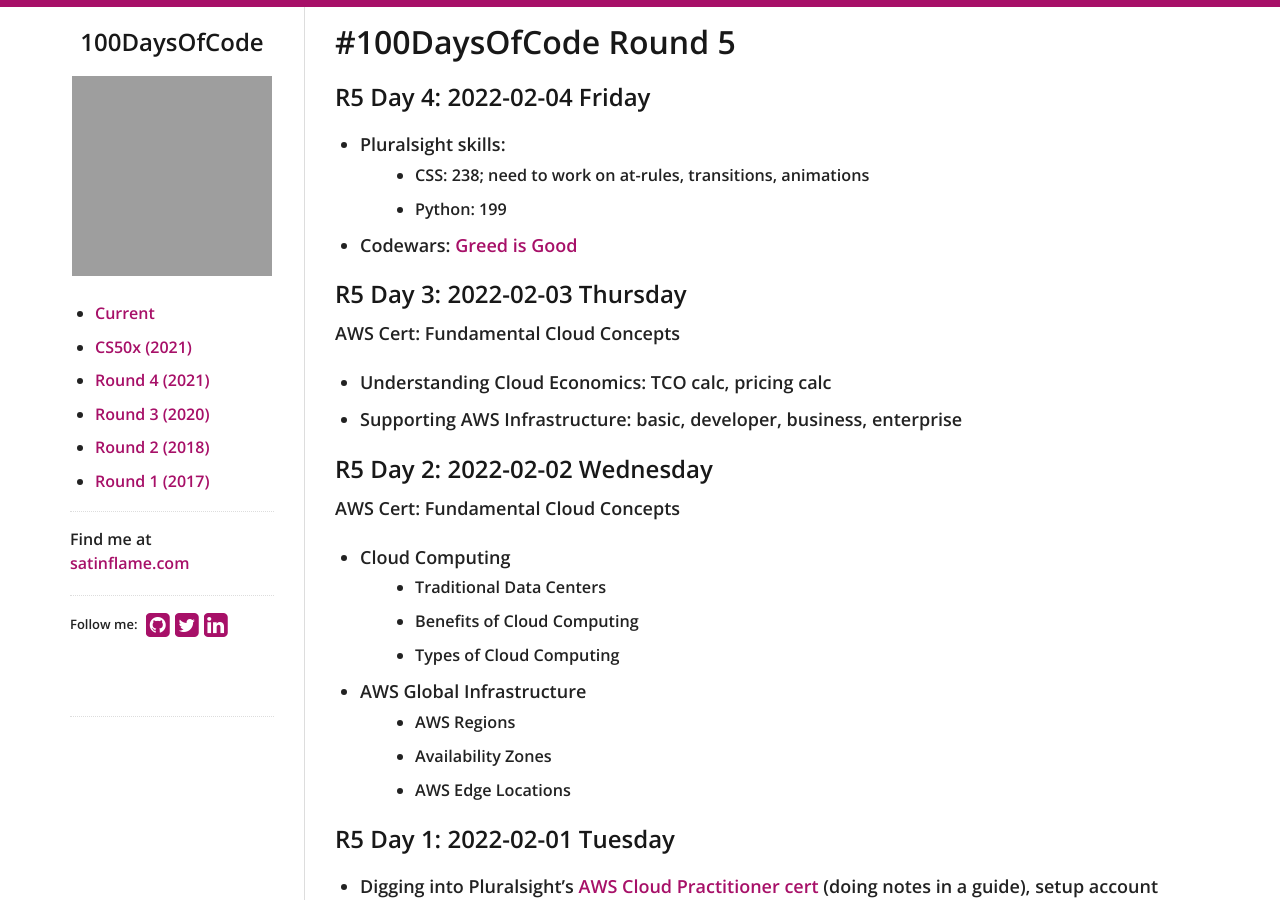
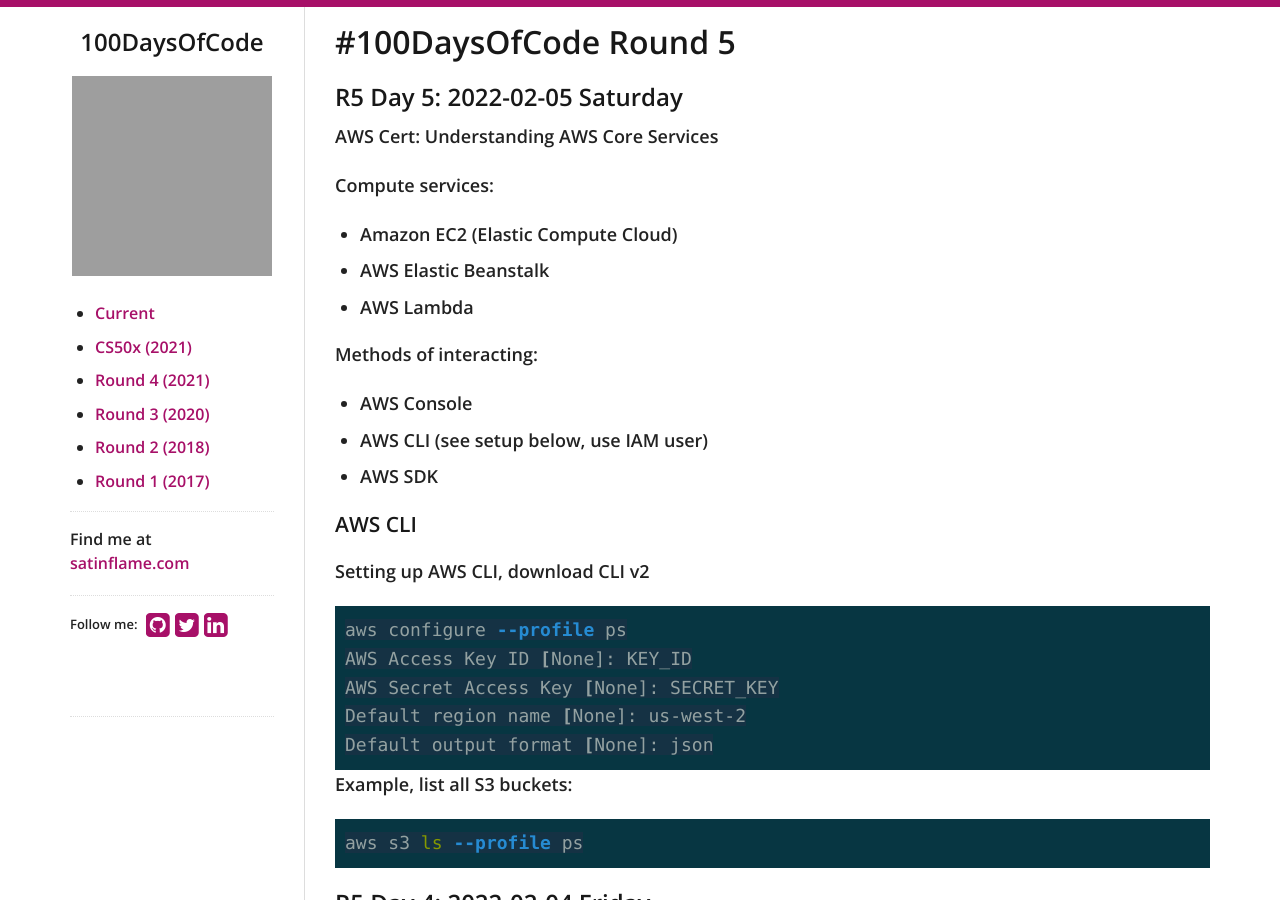
Before and after one commit to virtual/100daysofcode, a Jekyll site: the page built from index.md, in a window 1280 px wide and 900 px high. Built offline with Jekyll 4.4.1, drawn with Linux system fonts in a browser that asks for light colours; nearby versions of some CDN libraries; our own code applies the rules of GitHub Pages for plain Markdown files; grey boxes are pictures that could not be loaded.

Commit message:
Update index.md

````diff
--- a/index.md
+++ b/index.md
@@ -1,4 +1,38 @@
 # #100DaysOfCode Round 5
+
+## R5 Day 5: 2022-02-05 Saturday
+
+AWS Cert: Understanding AWS Core Services
+
+Compute services:
+
+- Amazon EC2 (Elastic Compute Cloud)
+- AWS Elastic Beanstalk
+- AWS Lambda
+
+Methods of interacting:
+
+- AWS Console
+- AWS CLI (see setup below, use IAM user)
+- AWS SDK
+
+### AWS CLI
+
+Setting up AWS CLI, download CLI v2
+
+```sh
+aws configure --profile ps
+AWS Access Key ID [None]: KEY_ID
+AWS Secret Access Key [None]: SECRET_KEY
+Default region name [None]: us-west-2
+Default output format [None]: json
+```
+
+Example, list all S3 buckets:
+
+```sh
+aws s3 ls --profile ps
+```
 
 ## R5 Day 4: 2022-02-04 Friday
 
````
